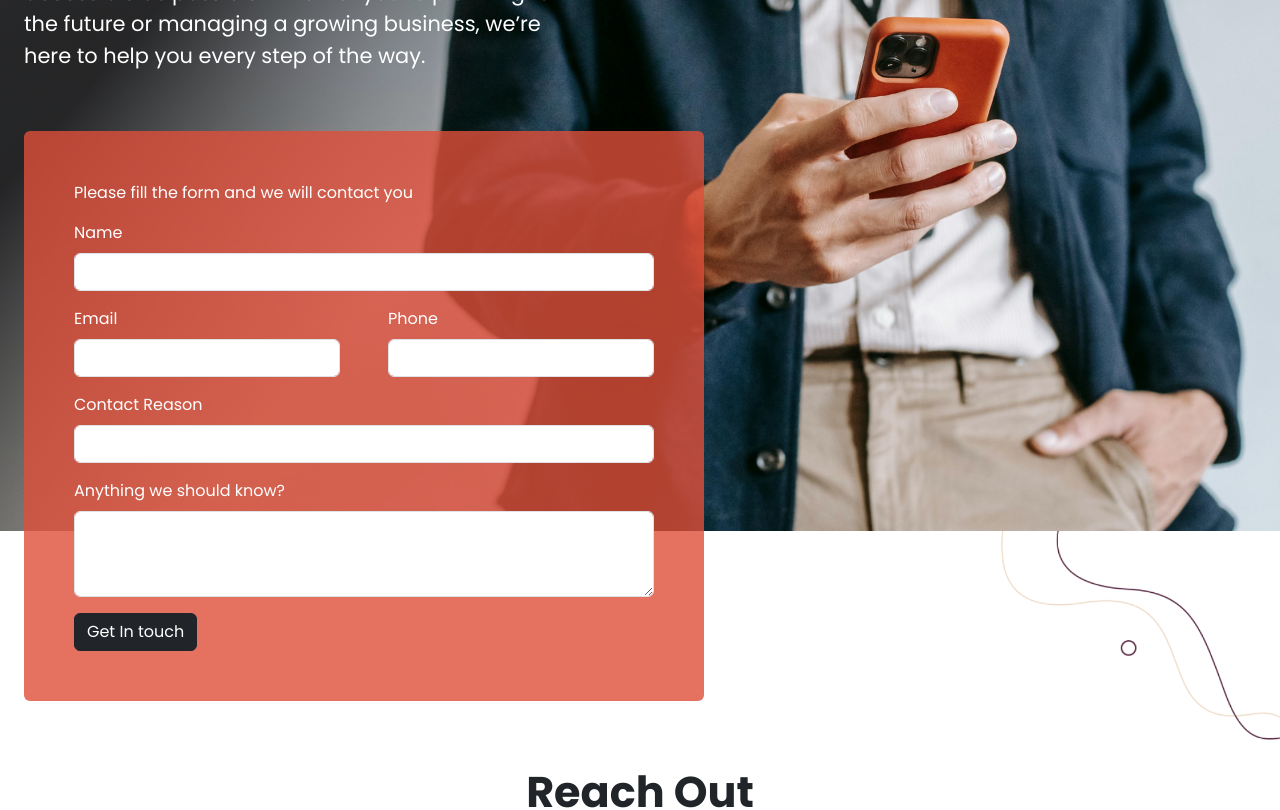
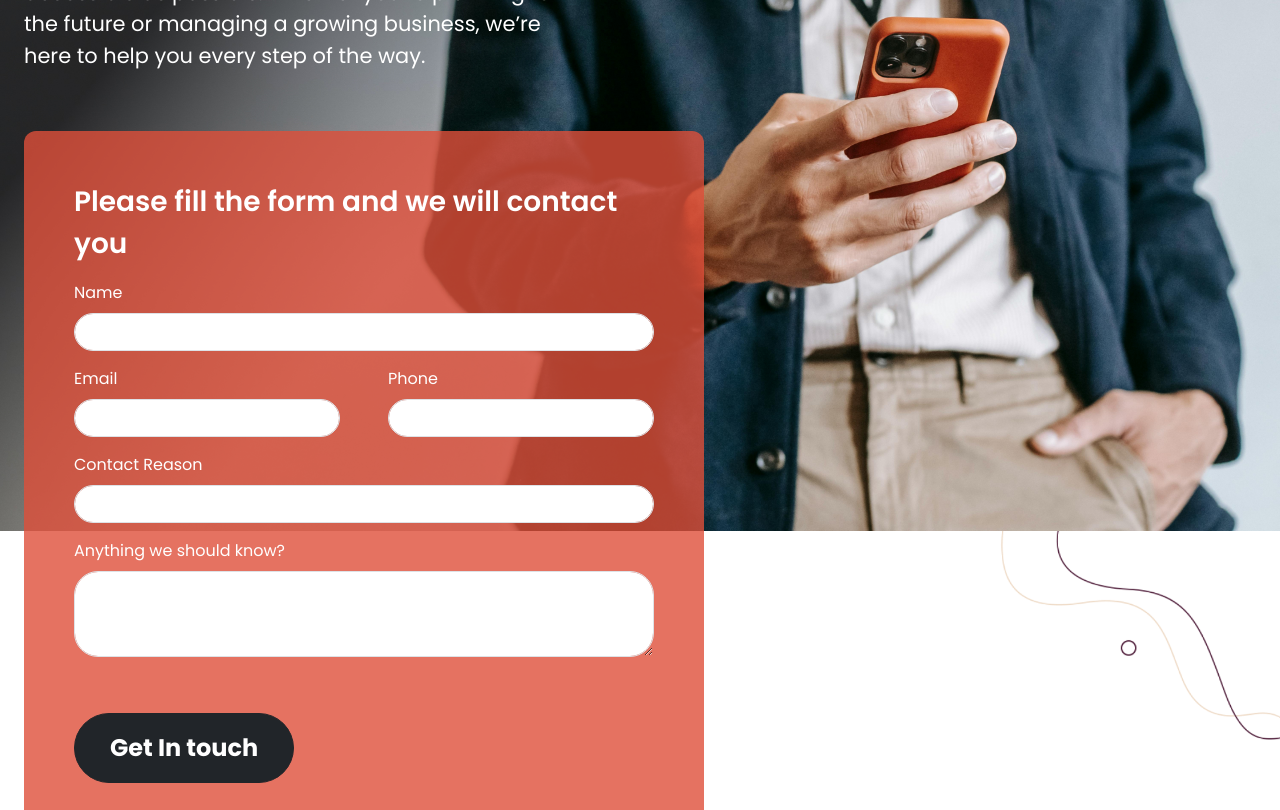
Before and after one commit to developerdeepak/digivito-jgm, a React (Create React App) app: page /contact in a window 1280 px wide. Shown: the part 400-1210 px from the top of the page. Built offline with nearby package versions, Linux system fonts and the light colour scheme.

Commit message:
UI: Fixes for the contact page and general warnings

```diff
--- a/src/components/pageFooter.js
+++ b/src/components/pageFooter.js
@@ -45,16 +45,18 @@ const FooterSocialLinks = (props) => {
 
 const FooterNavGroup = (props) => {
     const NavGroupItemsHTML = [];
+    let navGroupLiCount = 0;
 
     if (props.items && props.items.length > 0) {
         props.items.forEach((item, index) => {
-            NavGroupItemsHTML.push(<FooterNavGroupItem {...item} key={index} />);
+            navGroupLiCount = index;
+            NavGroupItemsHTML.push(<FooterNavGroupItem {...item} key={navGroupLiCount} />);
         });
     }
 
     if (props.social && props.social.length > 0) {
         NavGroupItemsHTML.push(
-            <li className="nav-item d-flex align-items-center">
+            <li className="nav-item d-flex align-items-center" key={navGroupLiCount + 1}>
                 <FooterSocialLinks {...props} />
             </li>
         );
--- a/src/data/data.json
+++ b/src/data/data.json
@@ -184,6 +184,31 @@
                     "heading": "Get In Touch",
                     "description": "We believe in making the legal process as easy and <br class='d-none d-lg-inline-block'/>accessible as possible. Whether you’re planning for <br class='d-none d-lg-inline-block'/>the future or managing a growing business, we’re <br class='d-none d-lg-inline-block'/>here to help you every step of the way."
                 },
+                "form": {
+                    "heading": "Please fill the form and we will contact you",
+                    "fields": {
+                        "name": {
+                            "label": "Name"
+                        },
+                        "email": {
+                            "label": "Email"
+                        },
+                        "phone": {
+                            "label": "Phone"
+                        },
+                        "reason": {
+                            "label": "Contact Reason"
+                        },
+                        "shouldKnow": {
+                            "label": "Anything we should know?"
+                        }
+                    },
+                    "btns": {
+                        "submit": {
+                            "text": "Get In touch"
+                        }
+                    }
+                },
                 "reachOut": {
                     "heading": "Reach Out",
                     "description": "Looking for straightforward legal advice you can trust? Whether it’s securing your family’s future or <br class='d-none d-lg-inline-block'/>navigating business challenges, we’re here to help. Let’s work together to find solutions that fit <br class='d-none d-lg-inline-block'/>your unique needs. Schedule a consultation today and take the next step with confidence.",
--- a/src/pages/Contact.js
+++ b/src/pages/Contact.js
@@ -7,31 +7,31 @@ const pageSpecificData = AppData.sections.pageSpecific.contact;
 
 const ContactForm = () => {
     return (
-        <div className="contact-form-container rounded">
-            <p>Please fill the form and we will contact you</p>
+        <div className="contact-form-container">
+            <p className="form-heading poppins-semibold">{pageSpecificData.form.heading}</p>
             <form className="row">
                 <div className="col-12 mb-3">
-                    <label htmlFor="exampleInputEmail1" className="form-label">Name</label>
-                    <input type="text" className="form-control" id="exampleInputEmail1" aria-describedby="emailHelp" />
+                    <label htmlFor="contactName" className="form-label">{pageSpecificData.form.fields.name.label}</label>
+                    <input type="text" className="form-control rounded-pill" id="contactName" />
                 </div>
                 <div className="col-md-6 mb-3">
-                    <label htmlFor="exampleInputEmail1" className="form-label">Email</label>
-                    <input type="email" className="form-control" id="exampleInputEmail1" aria-describedby="emailHelp" />
+                    <label htmlFor="contactEmail" className="form-label">{pageSpecificData.form.fields.email.label}</label>
+                    <input type="email" className="form-control rounded-pill" id="contactEmail" />
                 </div>
                 <div className="col-md-6 mb-3">
-                    <label htmlFor="exampleInputPassword1" className="form-label">Phone</label>
-                    <input type="tel" className="form-control" id="exampleInputPassword1" />
+                    <label htmlFor="contactPhone" className="form-label">{pageSpecificData.form.fields.phone.label}</label>
+                    <input type="tel" className="form-control rounded-pill" id="contactPhone" />
                 </div>
                 <div className="col-12 mb-3">
-                    <label htmlFor="exampleInputEmail1" className="form-label">Contact Reason</label>
-                    <input type="text" className="form-control" id="exampleInputEmail1" aria-describedby="emailHelp" />
+                    <label htmlFor="contactReason" className="form-label">{pageSpecificData.form.fields.reason.label}</label>
+                    <input type="text" className="form-control rounded-pill" id="contactReason" />
                 </div>
                 <div className="mb-3">
-                    <label htmlFor="exampleFormControlTextarea1" className="form-label">Anything we should know?</label>
-                    <textarea className="form-control" id="exampleFormControlTextarea1" rows="3"></textarea>
+                    <label htmlFor="contactShouldKnow" className="form-label">{pageSpecificData.form.fields.shouldKnow.label}</label>
+                    <textarea className="form-control" id="contactShouldKnow" rows="3"></textarea>
                 </div>
                 <div className="col-12">
-                    <button type="submit" className="btn btn-dark">Get In touch</button>
+                    <button type="submit" className="btn btn-dark rounded-pill poppins-bold">{pageSpecificData.form.btns.submit.text}</button>
                 </div>
             </form>
         </div>
--- a/src/scss/partials/pages/_contact.scss
+++ b/src/scss/partials/pages/_contact.scss
@@ -7,8 +7,43 @@
     }
 
     .contact-form-container {
-        max-width: 680px;
         background-color: $primary-80;
         padding: 50px;
+
+        @include media-breakpoint-down(md) {
+            margin-left: calc(-0.5* var(--bs-gutter-x));
+            margin-right: calc(-0.5* var(--bs-gutter-x));
+            margin-bottom: -48px;
+        }
+
+        @include media-breakpoint-up(md) {
+            border-radius: 12px;
+        }
+
+        @include media-breakpoint-up(lg) {
+            max-width: 680px;
+        }
+
+        .form-heading {
+            font-size: 28px;
+        }
+
+        textarea {
+            border-radius: 24px;
+        }
+
+        button {
+            height: 70px;
+            margin-top: 40px;
+
+            @include media-breakpoint-down(md) {
+                width: 100%;
+            }
+
+            @include media-breakpoint-up(md) {
+                font-size: 24px;
+                padding: 0 35px;
+            }
+        }
     }
 }
```
